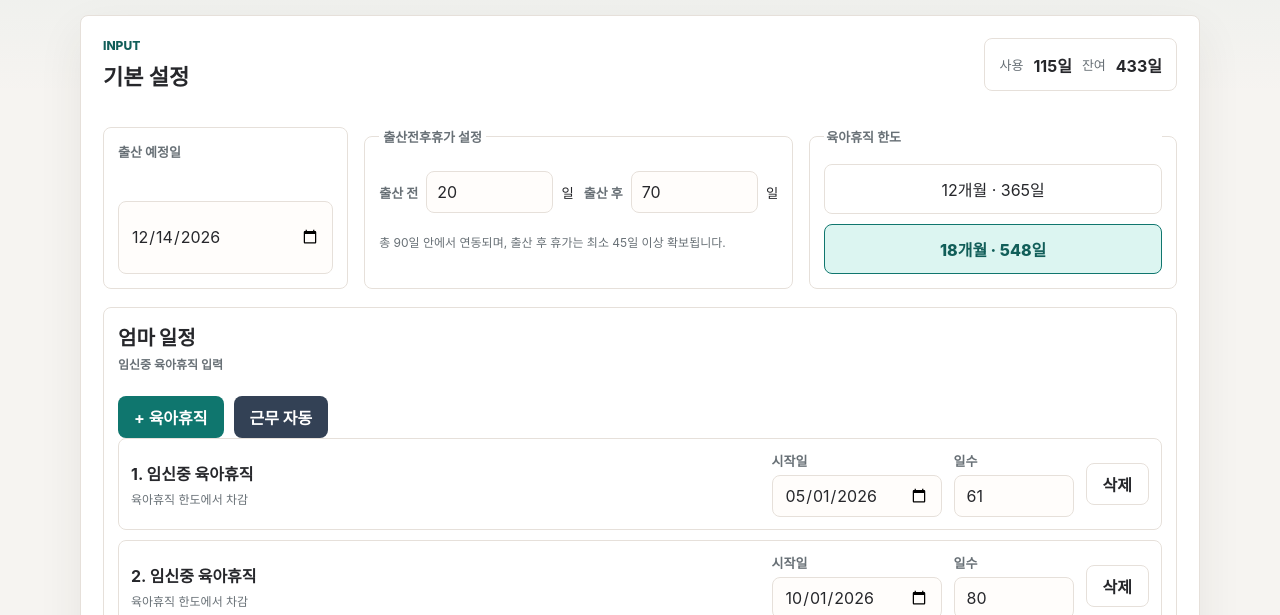
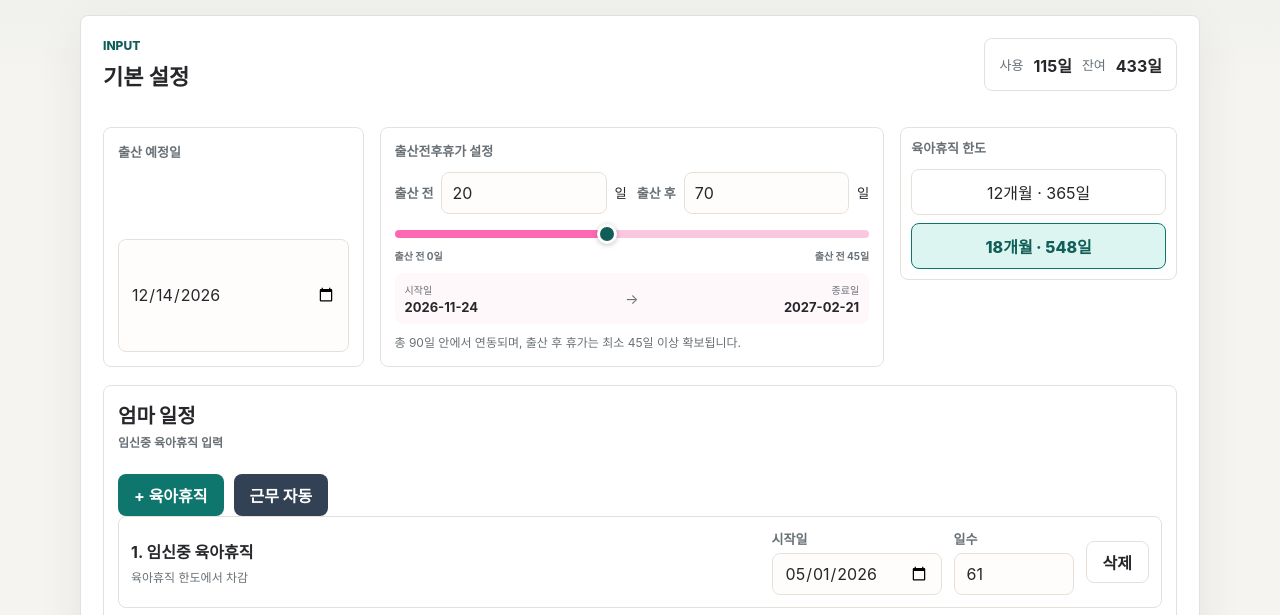
Before and after one commit to tell-me-W/baby-step-calculator, a website: page index.html in a window 1280 px wide. Shown: the part 185-800 px from the top of the page. Drawn offline with Linux system fonts and the light colour scheme.

Commit message:
feat: add maternity leave slider and dates

```diff
--- a/app.js
+++ b/app.js
@@ -923,6 +923,9 @@ function initApp() {
     dueDate: document.querySelector("#dueDate"),
     maternityPrenatalDays: document.querySelector("#maternityPrenatalDays"),
     maternityPostnatalDays: document.querySelector("#maternityPostnatalDays"),
+    maternityLeaveSlider: document.querySelector("#maternityLeaveSlider"),
+    maternityStartDate: document.querySelector("#maternityStartDate"),
+    maternityEndDate: document.querySelector("#maternityEndDate"),
     quotaInputs: document.querySelectorAll("input[name='quota']"),
     segmentList: document.querySelector("#segmentList"),
     fatherSegmentList: document.querySelector("#fatherSegmentList"),
@@ -1375,6 +1378,9 @@ function initApp() {
 
   function renderOutputs() {
     const schedule = calculateSchedule(state);
+    const maternity = schedule.motherItems.find((item) => item.type === "MATERNITY");
+    elements.maternityStartDate.textContent = maternity?.startDate || "-";
+    elements.maternityEndDate.textContent = maternity?.endDate || "-";
     renderTimeline(schedule);
     renderTable(schedule);
     renderEligibility(schedule);
@@ -1387,6 +1393,11 @@ function initApp() {
     elements.dueDate.value = state.dueDate;
     elements.maternityPrenatalDays.value = state.maternityPrenatalDays;
     elements.maternityPostnatalDays.value = state.maternityPostnatalDays;
+    elements.maternityLeaveSlider.value = state.maternityPrenatalDays;
+    elements.maternityLeaveSlider.style.setProperty(
+      "--prenatal-percent",
+      `${(state.maternityPrenatalDays / MAX_MATERNITY_PRENATAL_DAYS) * 100}%`
+    );
     elements.motherMonthlyWage.value = state.motherMonthlyWage;
     elements.fatherMonthlyWage.value = state.fatherMonthlyWage;
     elements.quotaInputs.forEach((input) => {
@@ -1410,6 +1421,11 @@ function initApp() {
     );
     state.maternityPostnatalDays = TOTAL_MATERNITY_LEAVE_DAYS - state.maternityPrenatalDays;
     elements.maternityPostnatalDays.value = state.maternityPostnatalDays;
+    elements.maternityLeaveSlider.value = state.maternityPrenatalDays;
+    elements.maternityLeaveSlider.style.setProperty(
+      "--prenatal-percent",
+      `${(state.maternityPrenatalDays / MAX_MATERNITY_PRENATAL_DAYS) * 100}%`
+    );
     renderOutputs();
   });
 
@@ -1420,6 +1436,23 @@ function initApp() {
     );
     state.maternityPrenatalDays = TOTAL_MATERNITY_LEAVE_DAYS - state.maternityPostnatalDays;
     elements.maternityPrenatalDays.value = state.maternityPrenatalDays;
+    elements.maternityLeaveSlider.value = state.maternityPrenatalDays;
+    elements.maternityLeaveSlider.style.setProperty(
+      "--prenatal-percent",
+      `${(state.maternityPrenatalDays / MAX_MATERNITY_PRENATAL_DAYS) * 100}%`
+    );
+    renderOutputs();
+  });
+
+  elements.maternityLeaveSlider.addEventListener("input", (event) => {
+    state.maternityPrenatalDays = Number(event.target.value);
+    state.maternityPostnatalDays = TOTAL_MATERNITY_LEAVE_DAYS - state.maternityPrenatalDays;
+    elements.maternityPrenatalDays.value = state.maternityPrenatalDays;
+    elements.maternityPostnatalDays.value = state.maternityPostnatalDays;
+    event.target.style.setProperty(
+      "--prenatal-percent",
+      `${(state.maternityPrenatalDays / MAX_MATERNITY_PRENATAL_DAYS) * 100}%`
+    );
     renderOutputs();
   });
 
--- a/index.html
+++ b/index.html
@@ -74,8 +74,8 @@
             <input id="dueDate" type="date">
           </label>
 
-          <fieldset class="maternity-settings">
-            <legend>출산전후휴가 설정</legend>
+          <div class="maternity-settings" role="group" aria-labelledby="maternitySettingsTitle">
+            <p id="maternitySettingsTitle" class="maternity-title">출산전후휴가 설정</p>
             <div class="maternity-day-fields">
               <label>
                 <span>출산 전</span>
@@ -88,11 +88,38 @@
                 <small>일</small>
               </label>
             </div>
+            <label class="maternity-slider-field">
+              <input
+                id="maternityLeaveSlider"
+                type="range"
+                min="0"
+                max="45"
+                step="1"
+                value="20"
+                aria-label="출산 전 휴가 일수 조정"
+                aria-describedby="maternityPostnatalHelp"
+              >
+              <span class="maternity-slider-labels" aria-hidden="true">
+                <small>출산 전 0일</small>
+                <small>출산 전 45일</small>
+              </span>
+            </label>
+            <div class="maternity-date-range" aria-live="polite">
+              <div>
+                <span>시작일</span>
+                <strong id="maternityStartDate">-</strong>
+              </div>
+              <span class="maternity-date-arrow" aria-hidden="true">→</span>
+              <div>
+                <span>종료일</span>
+                <strong id="maternityEndDate">-</strong>
+              </div>
+            </div>
             <p id="maternityPostnatalHelp">총 90일 안에서 연동되며, 출산 후 휴가는 최소 45일 이상 확보됩니다.</p>
-          </fieldset>
+          </div>
 
-          <fieldset class="quota-toggle">
-            <legend>육아휴직 한도</legend>
+          <div class="quota-toggle" role="group" aria-labelledby="quotaTitle">
+            <p id="quotaTitle" class="quota-title">육아휴직 한도</p>
             <label>
               <input type="radio" name="quota" value="365">
               <span>12개월 · 365일</span>
@@ -101,7 +128,7 @@
               <input type="radio" name="quota" value="548">
               <span>18개월 · 548일</span>
             </label>
-          </fieldset>
+          </div>
         </div>
 
         <div class="family-input-grid">
--- a/styles.css
+++ b/styles.css
@@ -218,6 +218,10 @@ main,
 .field,
 .maternity-settings,
 .quota-toggle {
+  box-sizing: border-box;
+  width: 100%;
+  min-width: 0;
+  min-inline-size: 0;
   border: 1px solid var(--line);
   border-radius: 8px;
   margin: 0;
@@ -225,9 +229,9 @@ main,
 }
 
 .field span,
-.maternity-settings legend,
+.maternity-settings .maternity-title,
 .maternity-settings label span,
-.quota-toggle legend,
+.quota-toggle .quota-title,
 .segment-row label span {
   color: var(--muted);
   font-size: 13px;
@@ -244,8 +248,8 @@ main,
   gap: 10px;
 }
 
-.maternity-settings legend {
-  padding: 0 4px;
+.maternity-settings .maternity-title {
+  margin: 0;
 }
 
 .maternity-day-fields {
@@ -269,6 +273,116 @@ main,
   background: #fffdfb;
   color: var(--text);
   padding: 9px 10px;
+}
+
+.maternity-slider-field {
+  display: grid;
+  gap: 4px;
+}
+
+.maternity-slider-field input[type="range"] {
+  --prenatal-percent: 44.44%;
+  width: 100%;
+  height: 20px;
+  margin: 0;
+  appearance: none;
+  background: transparent;
+  cursor: ew-resize;
+}
+
+.maternity-slider-field input[type="range"]:focus {
+  outline: none;
+}
+
+.maternity-slider-field input[type="range"]:focus-visible {
+  border-radius: 999px;
+  outline: 2px solid var(--accent-strong);
+  outline-offset: 2px;
+}
+
+.maternity-slider-field input[type="range"]::-webkit-slider-runnable-track {
+  height: 8px;
+  border-radius: 999px;
+  background: linear-gradient(
+    to right,
+    var(--maternity) 0 var(--prenatal-percent),
+    #f9c7df var(--prenatal-percent) 100%
+  );
+}
+
+.maternity-slider-field input[type="range"]::-webkit-slider-thumb {
+  width: 20px;
+  height: 20px;
+  margin-top: -6px;
+  border: 3px solid #fff;
+  border-radius: 50%;
+  appearance: none;
+  background: var(--accent-strong);
+  box-shadow: 0 1px 5px rgba(50, 45, 40, 0.3);
+}
+
+.maternity-slider-field input[type="range"]::-moz-range-track {
+  height: 8px;
+  border-radius: 999px;
+  background: #f9c7df;
+}
+
+.maternity-slider-field input[type="range"]::-moz-range-progress {
+  height: 8px;
+  border-radius: 999px;
+  background: var(--maternity);
+}
+
+.maternity-slider-field input[type="range"]::-moz-range-thumb {
+  width: 14px;
+  height: 14px;
+  border: 3px solid #fff;
+  border-radius: 50%;
+  background: var(--accent-strong);
+  box-shadow: 0 1px 5px rgba(50, 45, 40, 0.3);
+}
+
+.maternity-slider-labels {
+  display: flex;
+  justify-content: space-between;
+  color: var(--muted);
+}
+
+.maternity-slider-labels small {
+  font-size: 10px;
+}
+
+.maternity-date-range {
+  display: grid;
+  grid-template-columns: minmax(0, 1fr) auto minmax(0, 1fr);
+  align-items: center;
+  gap: 8px;
+  border-radius: 8px;
+  background: #fff8fb;
+  padding: 9px 10px;
+}
+
+.maternity-date-range div {
+  display: grid;
+  gap: 2px;
+}
+
+.maternity-date-range div:last-child {
+  text-align: right;
+}
+
+.maternity-date-range span {
+  color: var(--muted);
+  font-size: 10px;
+}
+
+.maternity-date-range strong {
+  font-size: 13px;
+  white-space: nowrap;
+}
+
+.maternity-date-range .maternity-date-arrow {
+  font-size: 14px;
 }
 
 .maternity-settings p {
@@ -297,16 +411,20 @@ textarea {
 .quota-toggle {
   display: flex;
   flex-wrap: wrap;
-  gap: 10px;
+  align-content: start;
+  align-self: start;
+  gap: 8px;
+  padding: 10px;
 }
 
-.quota-toggle legend {
+.quota-toggle .quota-title {
   width: 100%;
-  margin-bottom: 4px;
+  margin: 0 0 4px;
 }
 
 .quota-toggle label {
-  flex: 1 1 170px;
+  flex: 1 1 100%;
+  min-width: 0;
 }
 
 .quota-toggle input {
@@ -318,7 +436,7 @@ textarea {
   display: block;
   border: 1px solid var(--line);
   border-radius: 8px;
-  padding: 12px;
+  padding: 10px;
   text-align: center;
 }
 
@@ -808,7 +926,7 @@ textarea {
   border: 1px solid var(--line);
   border-radius: 8px;
   background: #fffdfb;
-  padding: 12px;
+  padding: 10px;
 }
 
 .checklist-item input {
@@ -961,7 +1079,7 @@ textarea {
   }
 
   .control-grid {
-    grid-template-columns: minmax(190px, 0.8fr) minmax(330px, 1.4fr) minmax(280px, 1.2fr);
+    grid-template-columns: minmax(180px, 0.8fr) minmax(360px, 1.55fr) minmax(220px, 0.85fr);
   }
 
   .button-row {
```
